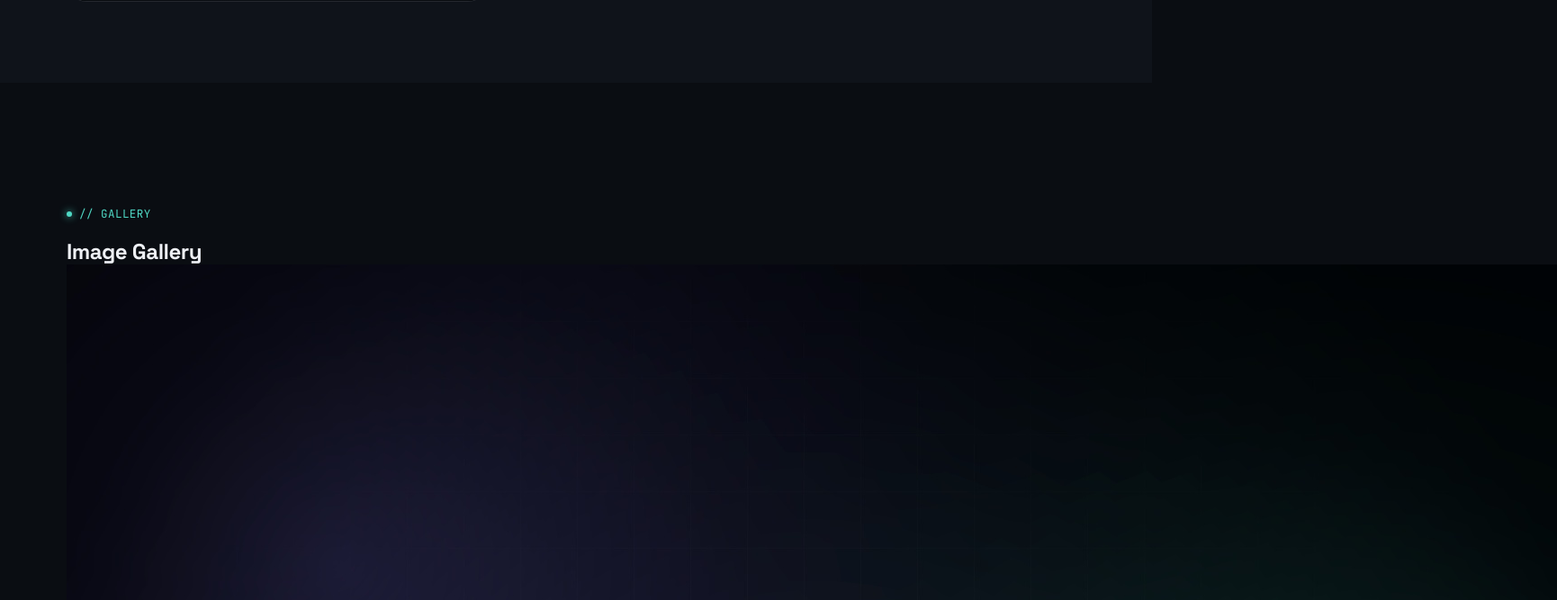
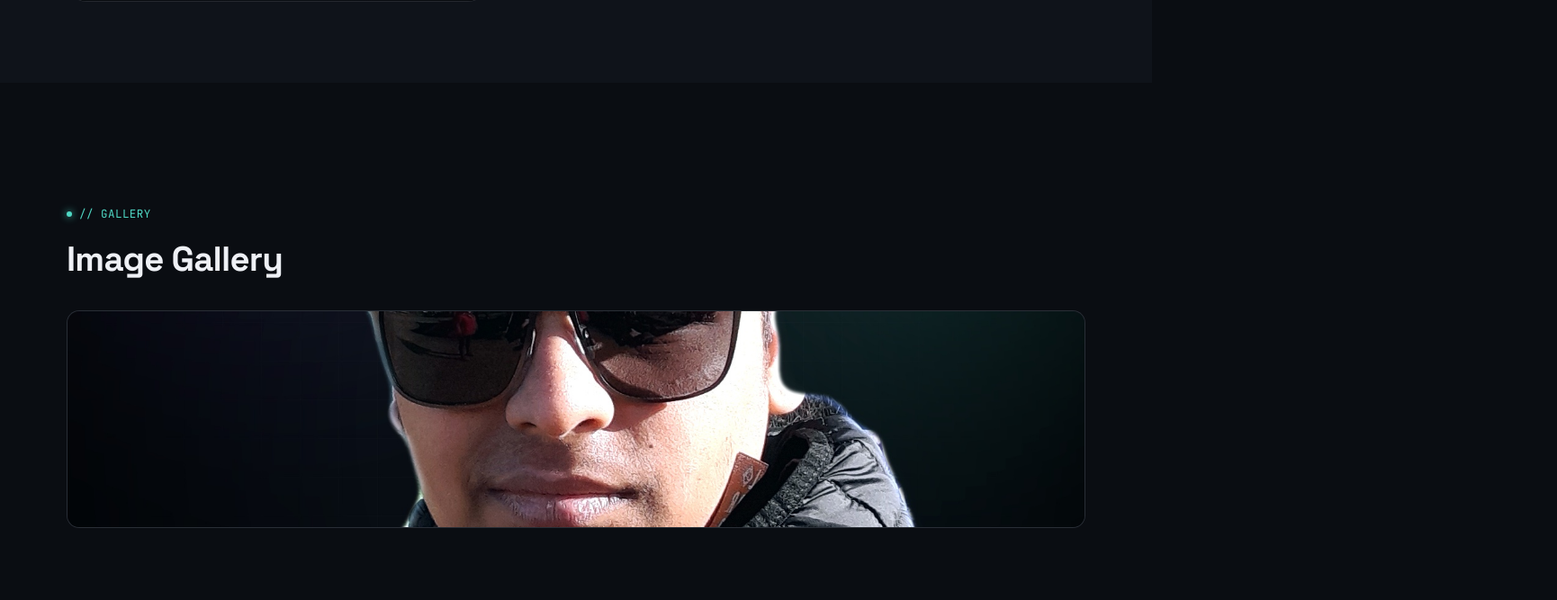
Before and after one commit to enamulhaquetanim/tanim-tech-website, a website: page Tanim Tech Web/index.html in a window 1280 px wide. Shown: the part 1933-2600 px from the top of the page at 90% size, 1730 px wide, since content can reach past the window. Drawn offline with Linux system fonts and the light colour scheme.

Commit message:
Refactor background styles for various sections

```diff
--- a/Tanim Tech Web/Style.css
+++ b/Tanim Tech Web/Style.css
@@ -322,7 +322,7 @@
     margin-bottom: 2rem;
 }
 
-/* Terminal role rotator — signature element */
+/* Terminal role rotator */
 .role-terminal {
     display: inline-flex;
     align-items: center;
@@ -578,11 +578,51 @@
 }
 
 /* ==========================================================================
+   GALLERY
+   ========================================================================== */
+
+#gallery {
+    background: var(--bg);
+}
+
+#gallery h2 {
+    font-size: clamp(1.8rem, 3.4vw, 2.4rem);
+    margin-bottom: 2.2rem;
+}
+
+.gallery-grid {
+    display: grid;
+    grid-template-columns: repeat(auto-fit, minmax(280px, 1fr));
+    gap: 1.6rem;
+}
+
+.gallery-card {
+    background: var(--surface);
+    border: 1px solid var(--border);
+    border-radius: var(--radius-md);
+    overflow: hidden;
+    transition: var(--transition);
+}
+
+.gallery-card:hover {
+    transform: translateY(-4px);
+    border-color: var(--cyan);
+    box-shadow: 0 10px 30px rgba(79, 216, 196, 0.15);
+}
+
+.gallery-card img {
+    width: 100%;
+    height: 240px;
+    object-fit: cover;
+    display: block;
+}
+
+/* ==========================================================================
    VIDEOS
    ========================================================================== */
 
 #videos {
-    background: var(--bg);
+    background: var(--bg-raised);
 }
 
 #videos h2 {
@@ -619,7 +659,7 @@
    ========================================================================== */
 
 #faq {
-    background: var(--bg-raised);
+    background: var(--bg);
 }
 
 #faq h2 {
@@ -683,7 +723,7 @@
    ========================================================================== */
 
 #support {
-    background: var(--bg);
+    background: var(--bg-raised);
 }
 
 #support h2 {
@@ -811,7 +851,7 @@
    ========================================================================== */
 
 #contact {
-    background: var(--bg-raised);
+    background: var(--bg);
 }
 
 #contact h2 {
@@ -872,7 +912,7 @@
    ========================================================================== */
 
 footer {
-    background: var(--bg);
+    background: var(--bg-raised);
     border-top: 1px solid var(--border);
     padding: 2.4rem 0;
     text-align: center;
```
